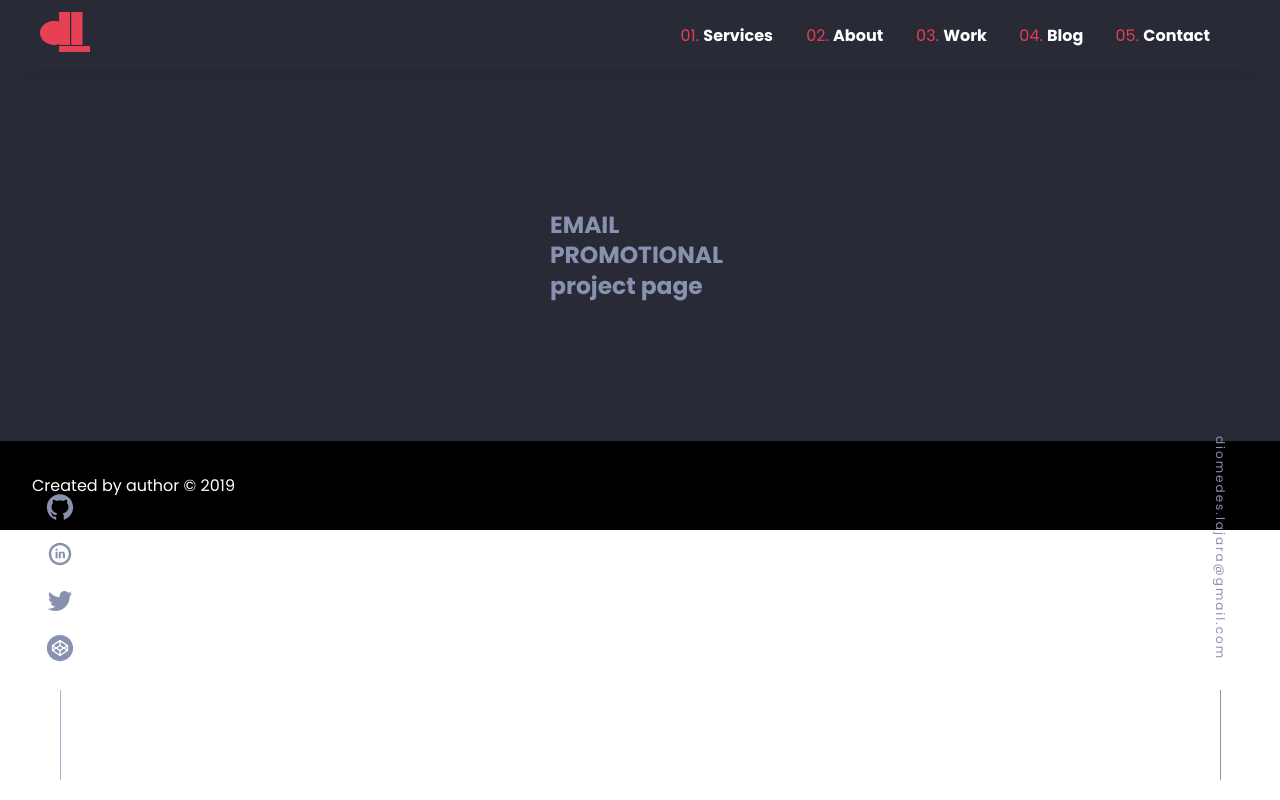
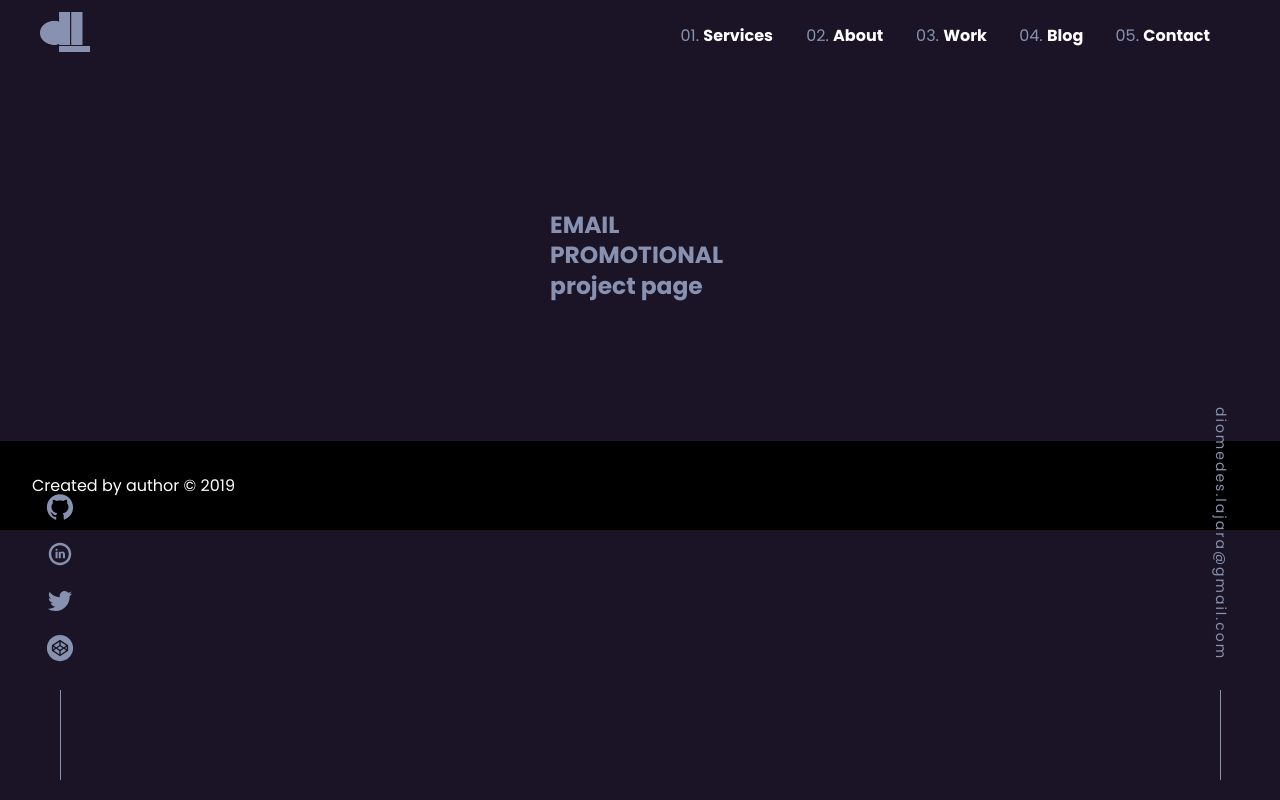
Before and after one commit to DlOMEDES/portfolio-v3, a Gatsby site: page /lenses-email in a window 1280 px wide. Built offline with nearby package versions, Linux system fonts and the light colour scheme; Gatsby itself is replaced by a stand-in of ours.

Commit message:
changed some layout colors and variables

```diff
--- a/src/components/Header.js
+++ b/src/components/Header.js
@@ -2,15 +2,15 @@ import React from "react"
 import Navbar from "./navbar"
 import styled from "styled-components"
 import theme from "../utils/theme"
-const { colors } = theme
+const { colors, shadows } = theme
 
 export const HeaderContainer = styled.header`
   padding: 0 40px;
   height: 70px;
   display: flex;
   align-items: center;
-  background: ${colors.blueExpress};
-  box-shadow: rgba(2, 12, 27, 0.7) 0px 0px 30px -20px;
+  background: ${colors.midnightPurple};
+  box-shadow: ${shadows.black};
   z-index: 1;
   position: relative;
 `
--- a/src/components/Layout.js
+++ b/src/components/Layout.js
@@ -3,16 +3,14 @@ import { GlobalStyle } from "../utils/GlobalStyle"
 import styled from "styled-components"
 import Header from "./header"
 import Footer from "./footer"
-import theme from "../utils/theme"
+// import theme from "../utils/theme"
 import Social from "./social"
 import MyEmail from "./my-email"
-const { colors } = theme
+// const { colors } = theme
 
 export const MainContainer = styled.main`
   padding: 70px 275px;
   font-size: 20px;
-  line-height: 1.3;
-  background: ${colors.blueExpress};
   line-height: 1.3;
 `
 
--- a/src/components/NavBar.js
+++ b/src/components/NavBar.js
@@ -1,6 +1,6 @@
 import React from "react"
 import Link from "gatsby-link"
-import logo from "../images/logo.png"
+import logo from "../images/logo-ash.png"
 import styled from "styled-components"
 import theme from "../utils/theme"
 // import { fadeIn } from "../utils/animations"
@@ -23,7 +23,7 @@ export const Logo = styled.div`
 
 export const NavList = styled.ol`
   list-style-type: decimal-leading-zero;
-  color: ${colors.roseRed};
+  color: rgb(${colors.ashblueManatee});
   font-size: 16px;
   display: flex;
   transition: all 0.3s ease-out;
@@ -35,12 +35,12 @@ export const NavList = styled.ol`
   }
 
   li a {
-    color: ${colors.white};
+    color: rgb(${colors.white});
     font-size: 16px;
     font-weight: 600;
     transition: all 0.3s ease-out;
     &:hover {
-      color: ${colors.roseRed};
+      color: rgb(${colors.violet});
     }
   }
 `
--- a/src/components/Social.js
+++ b/src/components/Social.js
@@ -14,25 +14,22 @@ const Social = () => {
       <SocialList>
         <ListItem>
           <HyperLink href="https://github.com/DlOMEDES">
-            <AiFillGithub size="30px" color={colors.ashblueManatee} />
+            <IconGithub />
           </HyperLink>
         </ListItem>
         <ListItem>
           <HyperLink href="https://www.linkedin.com/in/diomedeslajara/">
-            <TiSocialLinkedinCircular
-              size="30px"
-              color={colors.ashblueManatee}
-            />
+            <IconLinkedin />
           </HyperLink>
         </ListItem>
         <ListItem>
           <HyperLink href="https://twitter.com/dl_ajara">
-            <AiOutlineTwitter size="30px" color={colors.ashblueManatee} />
+            <IconTwitter />
           </HyperLink>
         </ListItem>
         <ListItem>
           <HyperLink href="https://codepen.io/DlOMEDES">
-            <AiFillCodepenCircle size="30px" color={colors.ashblueManatee} />
+            <IconCodepen />
           </HyperLink>
         </ListItem>
       </SocialList>
@@ -60,7 +57,7 @@ const SocialList = styled.ul`
     display: block;
     width: 1px;
     height: 90px;
-    background-color: rgb(168, 178, 209);
+    background-color: rgb(${colors.ashblueManatee});
     margin: 0px auto;
   }
 `
@@ -75,11 +72,50 @@ const ListItem = styled.li`
 
 const HyperLink = styled.a`
   padding: 10px;
-  img {
-    width: 30px;
-    height: 30px;
-    margin: 10px;
-    /* border: 2px solid ${colors.white};
-    border-radius: 50px; */
+`
+
+const IconGithub = styled(AiFillGithub)`
+  font-size: 30px;
+  color: rgb(${colors.ashblueManatee});
+
+  transition: all 0.3s ease-out;
+
+  &:hover {
+    font-size: 35px;
+    color: rgb(${colors.violet});
   }
 `
+
+const IconLinkedin = styled(TiSocialLinkedinCircular)`
+  font-size: 30px;
+  color: rgb(${colors.ashblueManatee});
+
+  transition: all 0.3s ease-out;
+
+  &:hover {
+    font-size: 35px;
+    color: rgb(${colors.violet});
+  }
+`
+const IconTwitter = styled(AiOutlineTwitter)`
+  font-size: 30px;
+  color: rgb(${colors.ashblueManatee});
+
+  transition: all 0.3s ease-out;
+
+  &:hover {
+    font-size: 35px;
+    color: rgb(${colors.violet});
+  }
+`
+const IconCodepen = styled(AiFillCodepenCircle)`
+  font-size: 30px;
+  color: rgb(${colors.ashblueManatee});
+
+  transition: all 0.3s ease-out;
+
+  &:hover {
+    font-size: 35px;
+    color: rgb(${colors.violet});
+  }
+`
--- a/src/components/my-email.js
+++ b/src/components/my-email.js
@@ -28,19 +28,28 @@ const SocialList = styled.div`
   flex-direction: column;
   align-items: center;
   a {
-    font-size: 12px;
+    font-size: 14px;
     writing-mode: vertical-rl;
-    color: ${colors.ashblueManatee};
+    color: rgb(${colors.ashblueManatee});
     margin: 20px auto;
     padding: 10px;
     letter-spacing: 2px;
+    transition: all 0.3s ease-in-out;
+    &:hover {
+      font-size: 16px;
+      writing-mode: vertical-rl;
+      color: rgb(${colors.violet});
+      margin: 20px auto;
+      padding: 10px;
+      letter-spacing: 2px;
+    }
   }
   &:after {
     content: "";
     display: block;
     width: 1px;
     height: 90px;
-    background-color: ${colors.ashblueManatee};
+    background-color: rgb(${colors.ashblueManatee});
     margin: 0px auto;
   }
 `
--- a/src/utils/GlobalStyle.js
+++ b/src/utils/GlobalStyle.js
@@ -11,10 +11,13 @@ export const GlobalStyle = createGlobalStyle`
       padding: 0;
     }
 
+
+
   body {
     @import url('https://fonts.googleapis.com/css?family=Poppins:900,700,400,300"');
     font-family: "Poppins", Helvetica Neue, sans-serif;
-    color: ${colors.ashblueManatee};
+    color: rgb(${colors.ashblueManatee});
+    background: rgb(${colors.midnightPurple});
   }
 
 
@@ -33,7 +36,6 @@ export const GlobalStyle = createGlobalStyle`
   }
   a {
     text-decoration: none;
-    color: ${colors.roseRed}
   }
 
   input, select, textarea, button {
--- a/src/utils/theme.js
+++ b/src/utils/theme.js
@@ -2,24 +2,22 @@ const theme = {
   gradient: `linear-gradient(115.84deg, rgba(176, 244, 227, 0.9) 0%, rgba(136, 146, 176, 0.9) 100%)`,
 
   colors: {
-    // reds
-    // greens
     // blues
-    // yellows
-    roseRed: "#e53f53",
-    tealDowny: "#71E6BC",
-    aquamarine: "#79F7DB",
-    cyanLeaf: "#B0F4E3",
     blueJaguar: "#171524",
-    blueExpress: "#282a36",
-    ashblueManatee: "#8892B0",
     charcoalBlue: "#363948",
     blueMadison: "#2F3D4C",
-    blueFountain: "#57B9B7",
     blueQueen: "#4a6a88",
-    white: "#ffffff",
-    violet: "#BD93F2",
-    pink: "#CD67A0",
+    blueExpress: "#282a36",
+    // naturals
+    ashblueManatee: "136, 146, 176",
+    white: "255, 255, 255",
+    // purples
+    violet: "177, 122, 204",
+    midnightPurple: "26, 20, 38",
+  },
+  shadows: {
+    small: "0px 15px 44px -10px",
+    large: "0px 10px 100px 0px",
   },
 }
 
```
Also changed, not shown: src/components/sections/about.js (+38 -9 lines), src/components/sections/hero.js (+9 -9 lines), src/components/sections/services.js (+15 -12 lines), src/components/sections/work.js (+22 -32 lines), src/images/hero-image.png (added), src/images/logo-ash.png (added), src/images/logo-violet.png (added), static/favicon.png (deleted).
